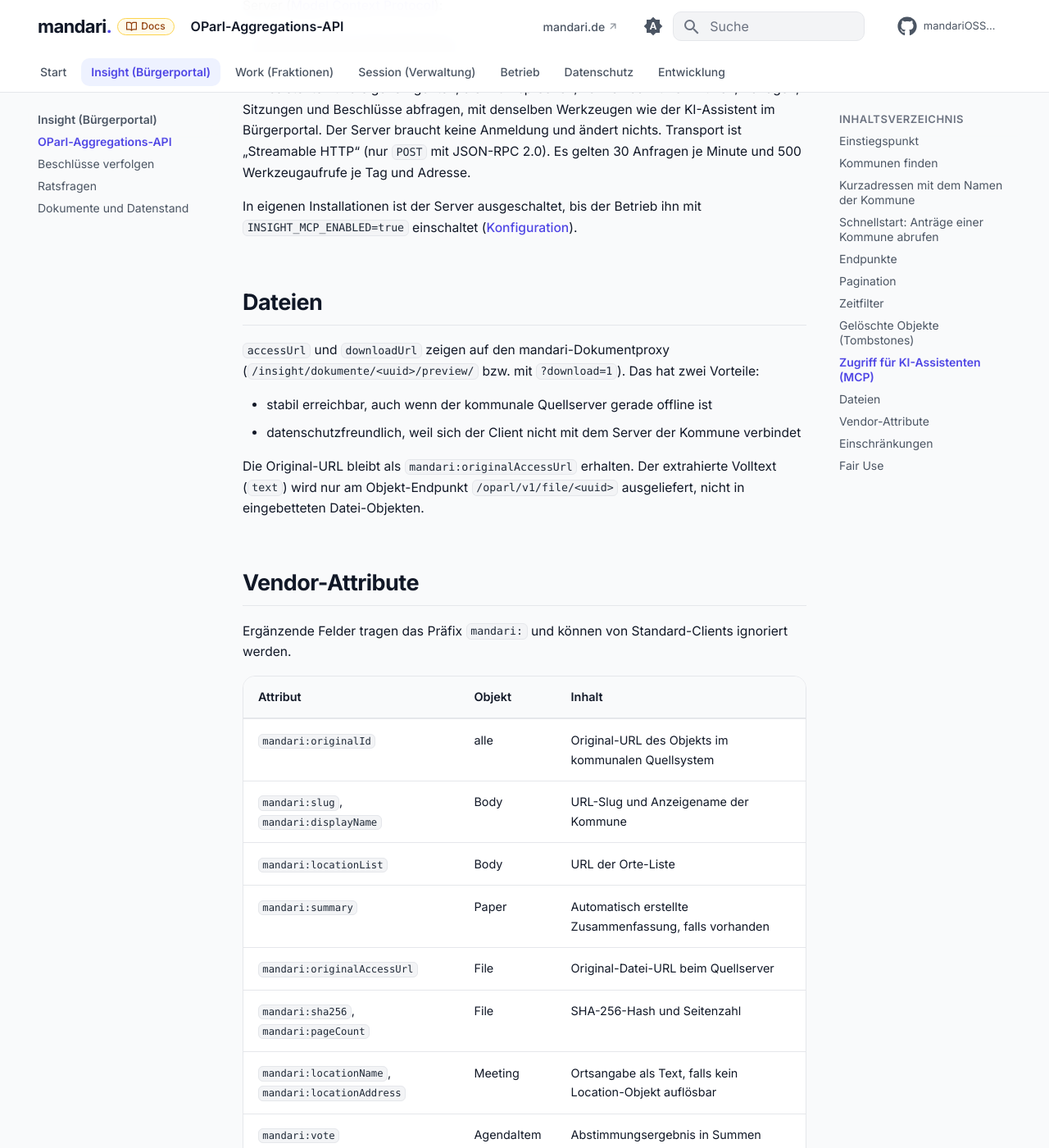
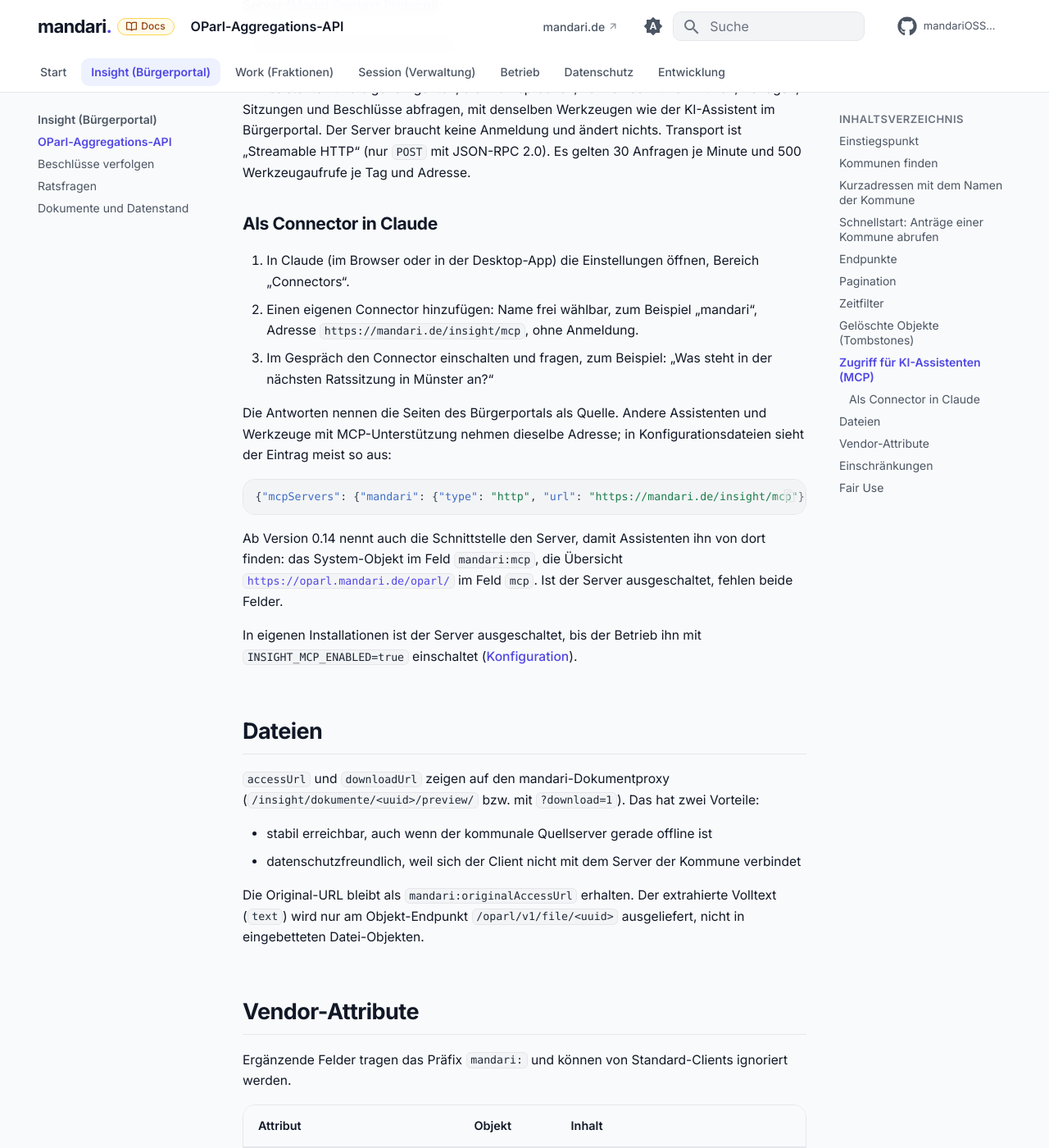
Before and after one commit to mandariOSS/docs, an MkDocs documentation site: the page built from docs/insight/oparl-api.md, in a window 1280 px wide and 1400 px high, scrolled down 5348 px. Shown: the whole window at 82% size. Built offline with MkDocs 1.6.1 and Material for MkDocs 9.7.7, drawn with Linux system fonts in a browser that asks for light colours; comment, search, counter and statistics services are not loaded; some of the changed text lies outside the part shown.

Commit message:
OParl-API: MCP-Server als Connector in Claude eintragen (mandari#1309)
Anleitung in drei Schritten, Eintrag für andere MCP-Clients, die neuen Felder
mandari:mcp (System) und mcp (Übersicht) ab 0.14; llms.txt nennt den Server.

````diff
--- a/docs/insight/oparl-api.md
+++ b/docs/insight/oparl-api.md
@@ -157,6 +157,20 @@ https://mandari.de/insight/mcp
 
 KI-Assistenten und eigene Agenten, die MCP sprechen, können damit Kommunen, Vorlagen, Sitzungen und Beschlüsse abfragen, mit denselben Werkzeugen wie der KI-Assistent im Bürgerportal. Der Server braucht keine Anmeldung und ändert nichts. Transport ist „Streamable HTTP“ (nur `POST` mit JSON-RPC 2.0). Es gelten 30 Anfragen je Minute und 500 Werkzeugaufrufe je Tag und Adresse.
 
+### Als Connector in Claude
+
+1. In Claude (im Browser oder in der Desktop-App) die Einstellungen öffnen, Bereich „Connectors“.
+2. Einen eigenen Connector hinzufügen: Name frei wählbar, zum Beispiel „mandari“, Adresse `https://mandari.de/insight/mcp`, ohne Anmeldung.
+3. Im Gespräch den Connector einschalten und fragen, zum Beispiel: „Was steht in der nächsten Ratssitzung in Münster an?“
+
+Die Antworten nennen die Seiten des Bürgerportals als Quelle. Andere Assistenten und Werkzeuge mit MCP-Unterstützung nehmen dieselbe Adresse; in Konfigurationsdateien sieht der Eintrag meist so aus:
+
+```json
+{"mcpServers": {"mandari": {"type": "http", "url": "https://mandari.de/insight/mcp"}}}
+```
+
+Ab Version 0.14 nennt auch die Schnittstelle den Server, damit Assistenten ihn von dort finden: das System-Objekt im Feld `mandari:mcp`, die Übersicht [`https://oparl.mandari.de/oparl/`](https://oparl.mandari.de/oparl/) im Feld `mcp`. Ist der Server ausgeschaltet, fehlen beide Felder.
+
 In eigenen Installationen ist der Server ausgeschaltet, bis der Betrieb ihn mit `INSIGHT_MCP_ENABLED=true` einschaltet ([Konfiguration](../betrieb/konfiguration.md)).
 
 ## Dateien
@@ -177,6 +191,7 @@ Ergänzende Felder tragen das Präfix `mandari:` und können von Standard-Client
 | `mandari:originalId` | alle | Original-URL des Objekts im kommunalen Quellsystem |
 | `mandari:slug`, `mandari:displayName` | Body | URL-Slug und Anzeigename der Kommune |
 | `mandari:locationList` | Body | URL der Orte-Liste |
+| `mandari:mcp` | System | Adresse des MCP-Servers für KI-Assistenten, wenn er eingeschaltet ist (ab 0.14) |
 | `mandari:summary` | Paper | Automatisch erstellte Zusammenfassung, falls vorhanden |
 | `mandari:originalAccessUrl` | File | Original-Datei-URL beim Quellserver |
 | `mandari:sha256`, `mandari:pageCount` | File | SHA-256-Hash und Seitenzahl |
--- a/docs/llms.txt
+++ b/docs/llms.txt
@@ -7,6 +7,7 @@ Diese Dokumentation beschreibt die drei Bausteine der Plattform: das Bürgerport
 - Die Anwendung läuft unter https://mandari.de, die Dokumentation unter https://docs.mandari.de.
 - Einstiegspunkt der OParl-Aggregations-API: https://oparl.mandari.de/oparl/v1/system (lesend, anonym, JSON).
 - Alle Kommunen mit den Adressen ihrer Vorlagen, Sitzungen, Gremien und Personen: https://oparl.mandari.de/oparl/ (Feld bodyIndex) und als Tabelle https://mandari.de/insight/offene-daten/.
+- MCP-Server für KI-Assistenten: https://mandari.de/insight/mcp (Streamable HTTP, nur POST, lesend, ohne Anmeldung); in Claude als eigener Connector, Anleitung unter https://docs.mandari.de/insight/oparl-api/#als-connector-in-claude.
 - Inhalte der Dokumentation stehen unter CC BY 4.0, der Quellcode liegt unter https://github.com/mandariOSS.
 
 ## Einstieg
````
Also changed, not shown: docs/aenderungen.md (+1 -0 lines).
